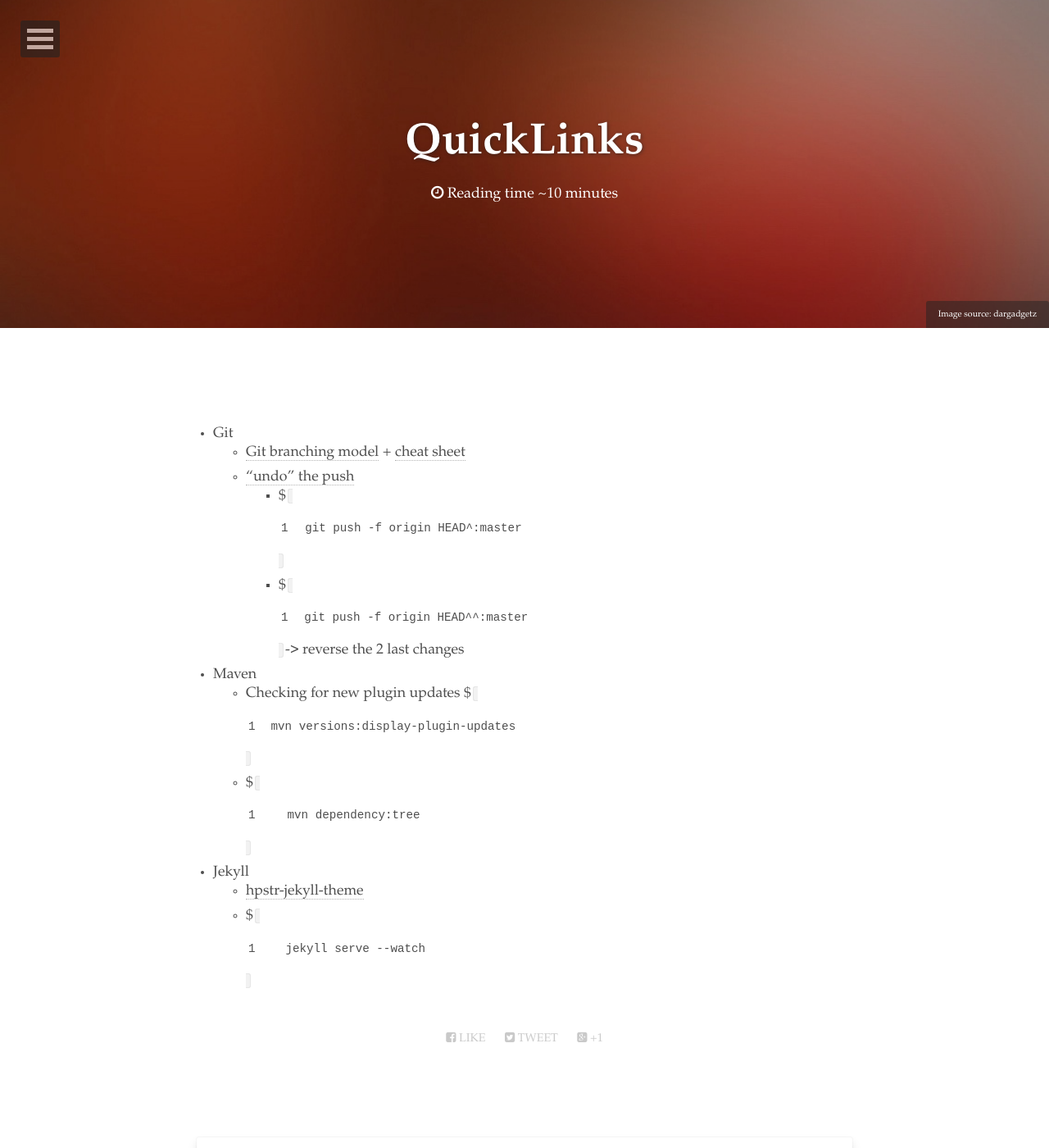
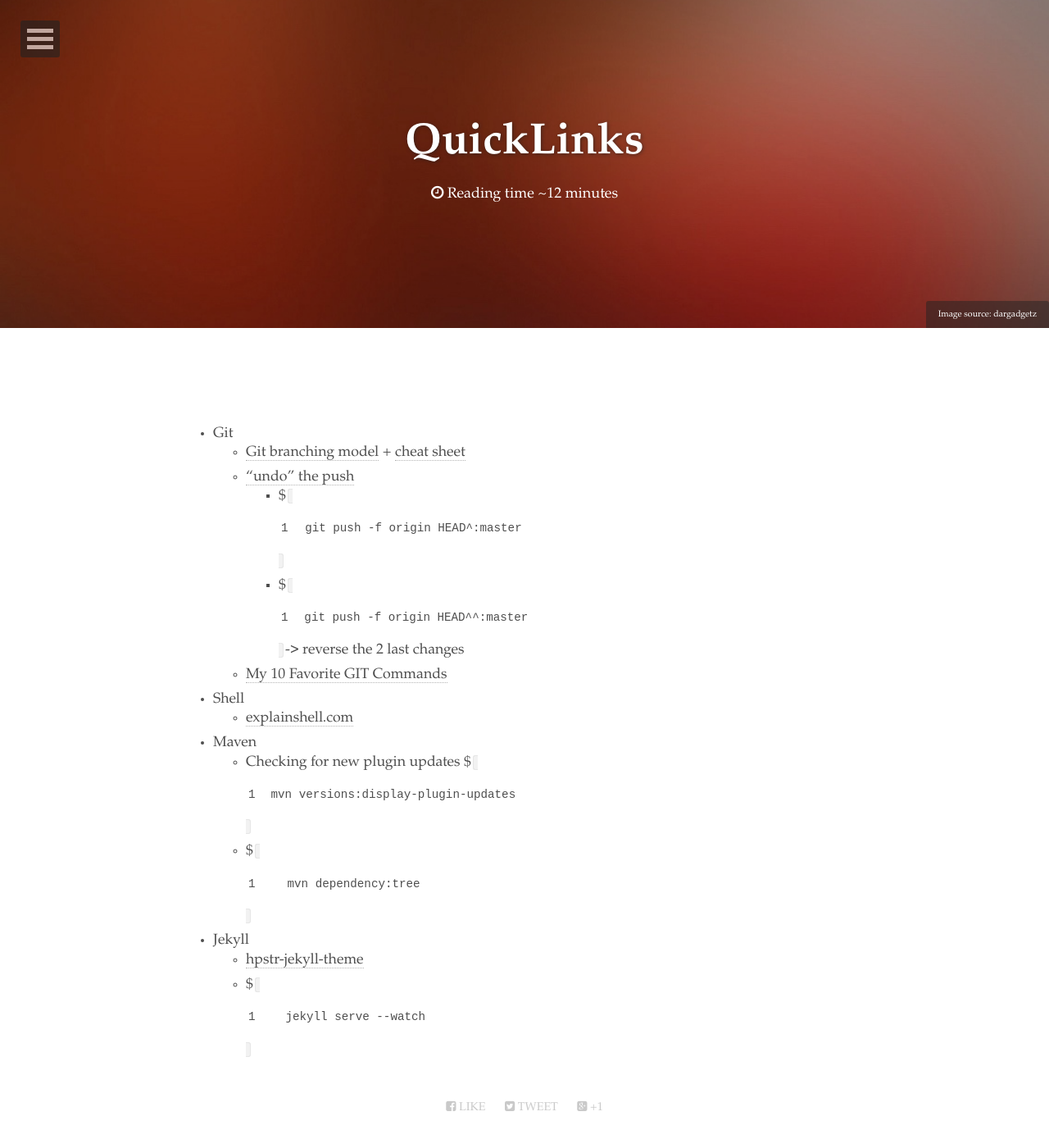
Before and after one commit to faustineinsun/faustineinsun.github.io, a Jekyll site: the page built from quicklinks/index.md, in a window 1280 px wide and 1400 px high. Shown: the whole window at 82% size. Built offline with Jekyll 4.4.1, drawn with Linux system fonts in a browser that asks for light colours; nearby versions of some CDN libraries; comment, search, counter and statistics services are not loaded.

Commit message:
add to QuickLinks

```diff
--- a/quicklinks/index.md
+++ b/quicklinks/index.md
@@ -14,6 +14,9 @@ share: true
     * ["undo" the push](http://stackoverflow.com/questions/448919/how-can-i-remove-a-commit-on-github)
         * $ `git push -f origin HEAD^:master`
         * $ `git push -f origin HEAD^^:master` -> reverse the 2 last changes
+    * [My 10 Favorite GIT Commands](https://www.rallydev.com/blog/engineering/my-10-favorite-git-commands)
+* Shell
+    * [explainshell.com](http://explainshell.com/)
 * Maven
     * Checking for new plugin updates $ `mvn versions:display-plugin-updates`
     * $ `mvn dependency:tree`
```
